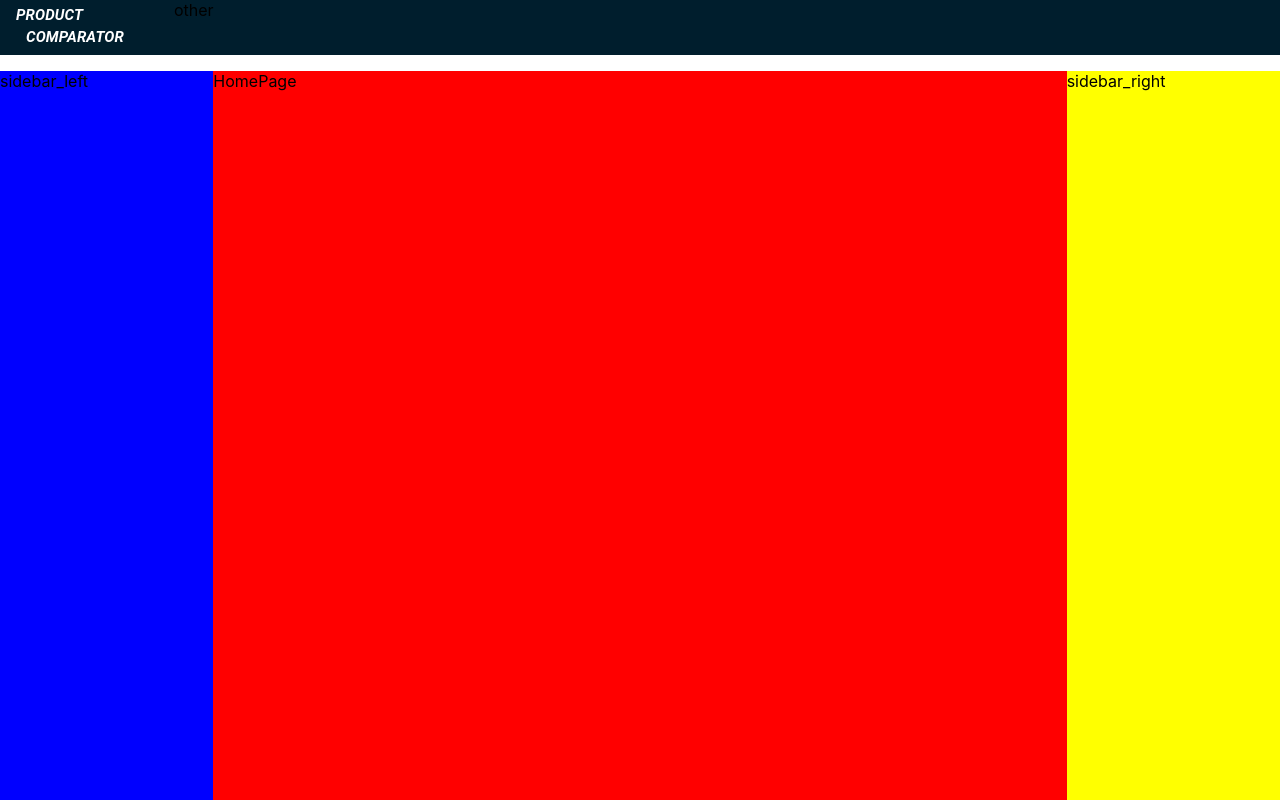
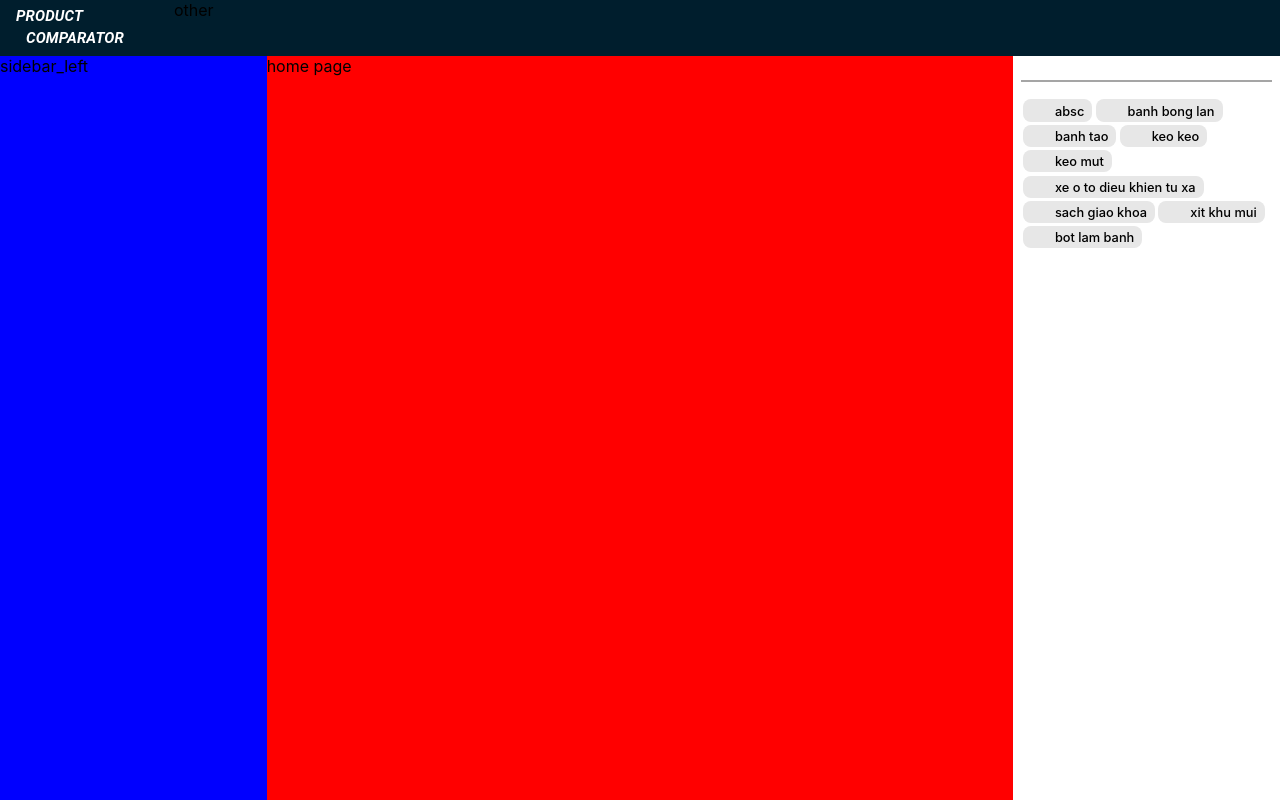
Before and after one commit to QuanVo308/kltn_fe, a React (Create React App) app: page / in a window 1280 px wide. Built offline with nearby package versions, Linux system fonts and the light colour scheme.

Commit message:
add category

```diff
--- a/src/layouts/HomeLayout/homeLayout.css
+++ b/src/layouts/HomeLayout/homeLayout.css
@@ -17,7 +17,7 @@
   height: 100% !important;
   /* display: inline-block; */
   /* width: 14%; */
-  background-color: yellow !important;
+  /* background-color: yellow !important; */
   padding: 0px;
   /* float: left; */
   /* margin-right: 0 !important;
--- a/src/layouts/HomeLayout/homeLayout.jsx
+++ b/src/layouts/HomeLayout/homeLayout.jsx
@@ -2,17 +2,16 @@ import "./homeLayout.css";
 import Header from "../../components/Header/header";
 import Stack from "@mui/material/Stack";
 import Box from "@mui/material/Box";
-import Grid from "@mui/material/Grid";
 
 const HomeLayout = (props) => {
   return (
     // <>
     //   <Box sx={{ height: "100vh" }}>
-    <Stack spacing={2} height="100vh">
+    <Stack spacing={0} height="100vh">
       <Box className="header">
         <Header />
       </Box>
-      <Grid container height="100%">
+      {/* <Grid container height="100%">
         <Grid item xs={2} height="100%">
           <div className="_sidebar_left">sidebar_left</div>
         </Grid>
@@ -22,7 +21,8 @@ const HomeLayout = (props) => {
         <Grid item xs={2}>
           <div className="_sidebar_right">sidebar_right</div>
         </Grid>
-      </Grid>
+      </Grid> */}
+      {props.children}
     </Stack>
     //   </Box>
     // </>
--- a/src/pages/HomePage/homePage.css
+++ b/src/pages/HomePage/homePage.css
@@ -0,0 +1,37 @@
+._sidebar_left {
+  /* position:fixed; */
+  height: 100% !important;
+  /* display: inline-block; */
+  /* width: 14%; */
+  height: 100px;
+  background-color: blue !important;
+  padding: 0px;
+  /* float: left; */
+  /* margin-right: 0 !important;
+      padding-right: 0 !important; */
+  /* border-style: solid; */
+}
+
+._sidebar_right {
+  /* position:fixed; */
+  height: 100% !important;
+  /* display: inline-block; */
+  /* width: 14%; */
+  /* background-color: yellow !important; */
+  padding: 0px;
+  /* float: left; */
+  /* margin-right: 0 !important;
+      padding-right: 0 !important; */
+  /* border-style: solid; */
+}
+
+.section {
+  /* position: fixed; */
+  /* display: inline-block; */
+  height: 100%;
+  /* width: 72%; */
+  background-color: red !important;
+  /* left: 13%;
+        right: 13%; */
+  /* border-style: solid; */
+}
--- a/src/pages/HomePage/homePage.jsx
+++ b/src/pages/HomePage/homePage.jsx
@@ -1,10 +1,164 @@
 import "./homePage.css";
 import HomeLayout from "../../layouts/HomeLayout/homeLayout";
+import Grid from "@mui/material/Grid";
+import Box from "@mui/material/Box";
+import CloseIcon from "@mui/icons-material/Close";
+import AddIcon from "@mui/icons-material/Add";
+import React, { useState, useEffect } from "react";
+
+const testItems = [
+  "absc",
+  "banh bong lan",
+  "banh tao",
+  "keo keo",
+  "keo mut",
+  "xe o to dieu khien tu xa",
+  "sach giao khoa",
+  "xit khu mui",
+  "bot lam banh",
+];
+
+function SelectedItem(props) {
+  const { sx, ...other } = props;
+  return (
+    <Box
+      sx={{
+        p: 0.4,
+        paddingLeft: 1,
+        paddingRight: 1,
+        m: 0.2,
+        borderRadius: 2,
+        fontSize: "0.8rem",
+        fontWeight: "500",
+        ...sx,
+      }}
+      {...other}
+    />
+  );
+}
 
 const HomePage = () => {
+  const [selectedCate, setSelectedCate] = useState([]);
+  const [suggestCate, setSuggestCate] = useState([]);
+
+  useEffect(() => {
+    setSuggestCate(testItems);
+    // eslint-disable-next-line react-hooks/exhaustive-deps
+  }, []);
+
+  const handleSelectItem = (item) => {
+    // setSuggestCate((current) => current.filter((sitem) => sitem !== item))
+    setSelectedCate([...selectedCate, item]);
+  };
+
+  const handleRemoveItem = (item) => {
+    setSelectedCate((current) => current.filter((sitem) => sitem !== item));
+    // setSuggestCate([...suggestCate, item])
+  };
+
   return (
     <HomeLayout>
-      <div>HomePage</div>
+      <Grid container height="100%">
+        <Grid item xs={2.5} height="100%">
+          <div className="_sidebar_left">sidebar_left</div>
+        </Grid>
+        <Grid item xs={7}>
+          <div className="section">home page</div>
+        </Grid>
+        <Grid item xs={2.5}>
+          <div className="_sidebar_right">
+            <Box
+              sx={{
+                display: "flex",
+                flexWrap: "wrap",
+                alignContent: "flex-start",
+                p: 1,
+                // m: 1,
+                bgcolor: "background.paper",
+                maxWidth: "100%",
+                maxHeight: 200,
+                borderRadius: 1,
+                // backgroundColor: "blue",
+                overflow: "auto",
+              }}
+            >
+              {selectedCate?.map((item) => {
+                return (
+                  <SelectedItem
+                    sx={{
+                      ":hover": {
+                        bgcolor: "#e54850",
+                      },
+                      bgcolor: "#c7c7c7",
+                    }}
+                  >
+                    <CloseIcon
+                      sx={{
+                        fontSize: 16,
+                        paddingRight: 1,
+                        color: "#c7c7c7",
+                        marginBottom: -0.4,
+                        cursor: "pointer",
+                      }}
+                      onClick={() => {
+                        handleRemoveItem(item);
+                      }}
+                    />
+                    {item}
+                  </SelectedItem>
+                );
+              })}
+            </Box>
+            <Box margin={1} color="#a5a5a5" border={0.2}></Box>
+            <Box
+              sx={{
+                display: "flex",
+                flexWrap: "wrap",
+                alignContent: "flex-start",
+                p: 1,
+                // m: 1,
+                bgcolor: "background.paper",
+                maxWidth: "100%",
+                maxHeight: 200,
+                borderRadius: 1,
+                // backgroundColor: "blue",
+                overflow: "auto",
+              }}
+            >
+              {suggestCate?.map((item) => {
+                if (!selectedCate.includes(item)) {
+                  return (
+                    <SelectedItem
+                      sx={{
+                        ":hover": {
+                          bgcolor: "#a5a5a5",
+                        },
+                        bgcolor: "#e7e7e7",
+                      }}
+                    >
+                      <AddIcon
+                        sx={{
+                          fontSize: 16,
+                          paddingRight: 1,
+                          color: "#e7e7e7",
+                          marginBottom: -0.4,
+                          cursor: "pointer",
+                        }}
+                        onClick={() => {
+                          handleSelectItem(item);
+                        }}
+                      />
+                      {item}
+                    </SelectedItem>
+                  );
+                } else {
+                  return <></>;
+                }
+              })}
+            </Box>
+          </div>
+        </Grid>
+      </Grid>
     </HomeLayout>
   );
 };
--- a/src/pages/SearchAdvancePage/searchAdvance.css
+++ b/src/pages/SearchAdvancePage/searchAdvance.css
@@ -0,0 +1,37 @@
+._sidebar_left {
+  /* position:fixed; */
+  height: 100% !important;
+  /* display: inline-block; */
+  /* width: 14%; */
+  height: 100px;
+  background-color: blue !important;
+  padding: 0px;
+  /* float: left; */
+  /* margin-right: 0 !important;
+      padding-right: 0 !important; */
+  /* border-style: solid; */
+}
+
+._sidebar_right {
+  /* position:fixed; */
+  height: 100% !important;
+  /* display: inline-block; */
+  /* width: 14%; */
+  /* background-color: yellow !important; */
+  padding: 0px;
+  /* float: left; */
+  /* margin-right: 0 !important;
+      padding-right: 0 !important; */
+  /* border-style: solid; */
+}
+
+.section {
+  /* position: fixed; */
+  /* display: inline-block; */
+  height: 100%;
+  /* width: 72%; */
+  background-color: red !important;
+  /* left: 13%;
+        right: 13%; */
+  /* border-style: solid; */
+}
--- a/src/pages/SearchAdvancePage/searchAdvance.jsx
+++ b/src/pages/SearchAdvancePage/searchAdvance.jsx
@@ -1,10 +1,21 @@
 import "./searchAdvance.css";
 import HomeLayout from "../../layouts/HomeLayout/homeLayout";
+import Grid from "@mui/material/Grid";
 
 const SearchAdvance = () => {
   return (
     <HomeLayout>
-      <div>SearchAdvance</div>
+      <Grid container height="100%">
+        <Grid item xs={2} height="100%">
+          <div className="_sidebar_left">sidebar_left</div>
+        </Grid>
+        <Grid item xs={8}>
+          <div className="section">test page</div>
+        </Grid>
+        <Grid item xs={2}>
+          <div className="_sidebar_right">sidebar_right</div>
+        </Grid>
+      </Grid>
     </HomeLayout>
   );
 };
--- a/src/pages/TestPage/testPage.css
+++ b/src/pages/TestPage/testPage.css
@@ -1,9 +1,47 @@
 .userImg {
-    max-width: 100px;
-    max-height: 100px;
-    cursor: pointer;
+  max-width: 100px;
+  max-height: 100px;
+  cursor: pointer;
 }
 
-.test{
-    color: #868686;
+.test {
+  color: #c7c7c7;
 }
+
+._sidebar_left {
+  /* position:fixed; */
+  height: 100% !important;
+  /* display: inline-block; */
+  /* width: 14%; */
+  height: 100px;
+  background-color: blue !important;
+  padding: 0px;
+  /* float: left; */
+  /* margin-right: 0 !important;
+      padding-right: 0 !important; */
+  /* border-style: solid; */
+}
+
+._sidebar_right {
+  /* position:fixed; */
+  height: 100% !important;
+  /* display: inline-block; */
+  /* width: 14%; */
+  /* background-color: yellow !important; */
+  padding: 0px;
+  /* float: left; */
+  /* margin-right: 0 !important;
+      padding-right: 0 !important; */
+  /* border-style: solid; */
+}
+
+.section {
+  /* position: fixed; */
+  /* display: inline-block; */
+  height: 100%;
+  /* width: 72%; */
+  background-color: red !important;
+  /* left: 13%;
+        right: 13%; */
+  /* border-style: solid; */
+}
--- a/src/pages/TestPage/testPage.jsx
+++ b/src/pages/TestPage/testPage.jsx
@@ -40,11 +40,20 @@ const TestPage = () => {
 
   return (
     <HomeLayout>
+      <Grid container height="100%">
+        <Grid item xs={2} height="100%">
+          <div className="_sidebar_left">sidebar_left</div>
+        </Grid>
+        <Grid item xs={8}>
           <div>TestPage</div>
           <button onClick={handleTestClick}> test </button>
 
           <Paper
-        sx={{ maxHeight: "80vh", overflow: "auto", backgroundColor: "#868686" }}
+            sx={{
+              maxHeight: "80vh",
+              overflow: "auto",
+              backgroundColor: "#868686",
+            }}
           >
             <Grid container height="100%">
               <Grid item xs={3} height="100%">
@@ -89,7 +98,7 @@ const TestPage = () => {
                   {otherImages?.map((image) => {
                     return (
                       <Grid container height="100%">
-                    <Grid item xs={3} height="100%">
+                        <Grid item xs={2} height="100%">
                           <img
                             src={`http://localhost:8000/api/product_test/${image.id}/get_image/`}
                             alt="UET CLASS"
@@ -147,6 +156,11 @@ const TestPage = () => {
               </Grid>
             </Grid>
           </Paper>
+        </Grid>
+        <Grid item xs={2}>
+          <div className="_sidebar_right">sidebar_right</div>
+        </Grid>
+      </Grid>
     </HomeLayout>
   );
 };
```
Lines whose indentation alone changed are shown as unchanged.
